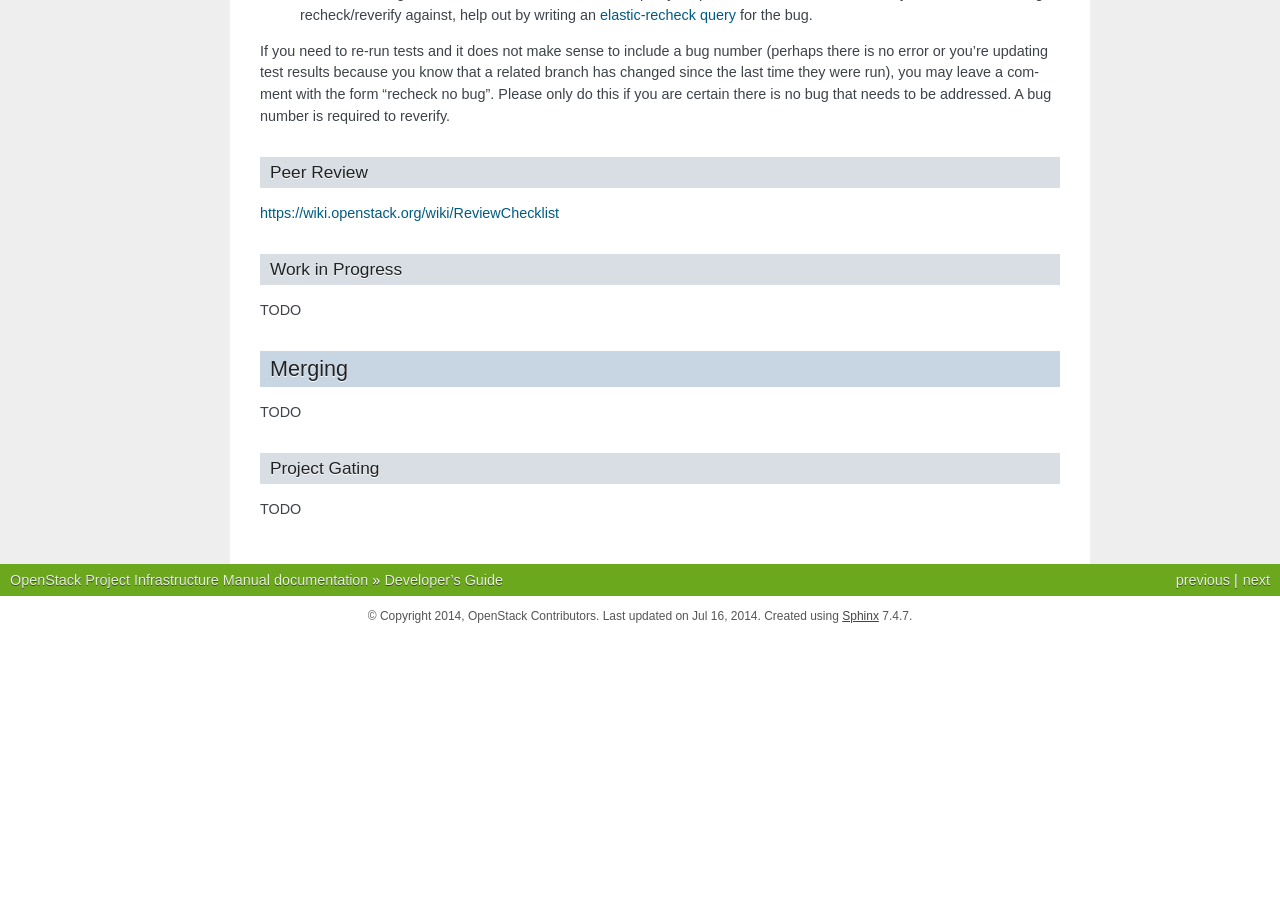
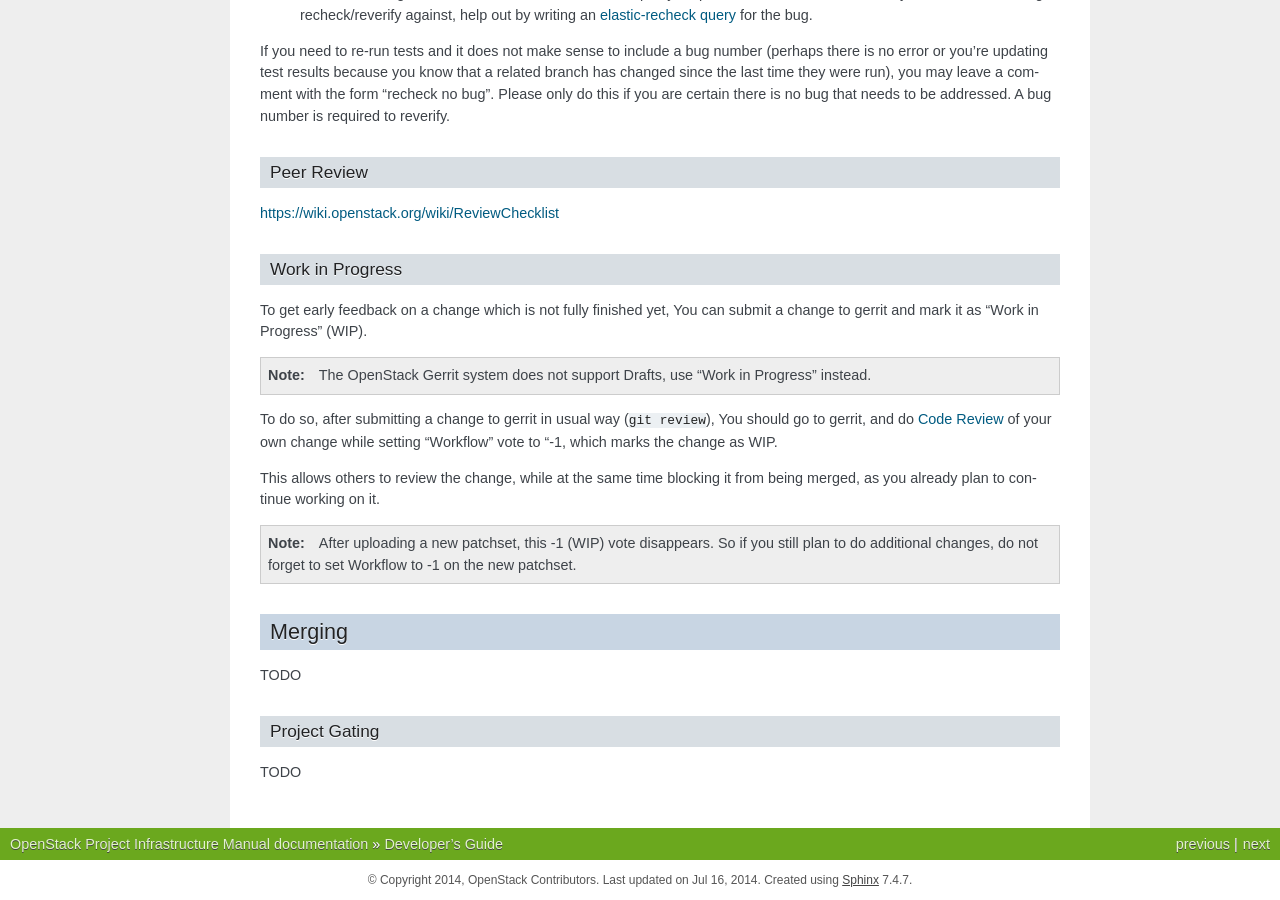
Before and after one commit to openstack-archive/infra-manual, a Sphinx documentation site: the page built from doc/source/developers.rst, in a window 1280 px wide and 900 px high, scrolled down 6918 px. Built offline with Sphinx 7.4.7, drawn with Linux system fonts in a browser that asks for light colours; before the commit the page ends 7554 px from its top, so only the background shows below that.

Commit message:
Add description of Work in Progress
Change-Id: I9ce84f5db0aac5e3e5e0ef8a1d8c3497903c16ac

```diff
--- a/doc/source/developers.rst
+++ b/doc/source/developers.rst
@@ -392,7 +392,26 @@
 Work in Progress
 ----------------
 
-TODO
+To get early feedback on a change which is not fully finished yet,
+You can submit a change to gerrit and mark it as "Work in Progress"
+(WIP).
+
+.. note::
+   The OpenStack Gerrit system does not support Drafts, use
+   "Work in Progress" instead.
+
+To do so, after submitting a change to gerrit in usual way (``git review``),
+You should go to gerrit, and do `Code Review`_ of your own change while
+setting "Workflow" vote to "-1, which marks the change as WIP.
+
+This allows others to review the change, while at the same time
+blocking it from being merged, as you already plan to continue working on it.
+
+.. note:: After uploading a new patchset, this -1 (WIP) vote disappears.
+    So if you still plan to do additional changes, do not forget to
+    set Workflow to -1 on the new patchset.
+
+
 
 Merging
 =======
```
